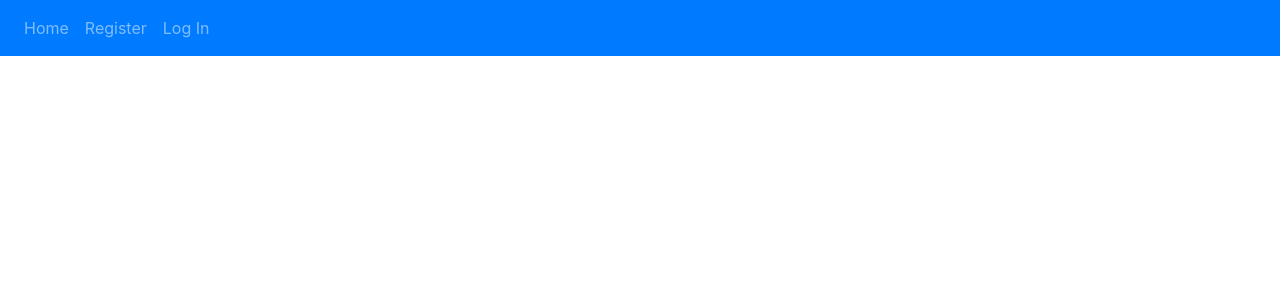
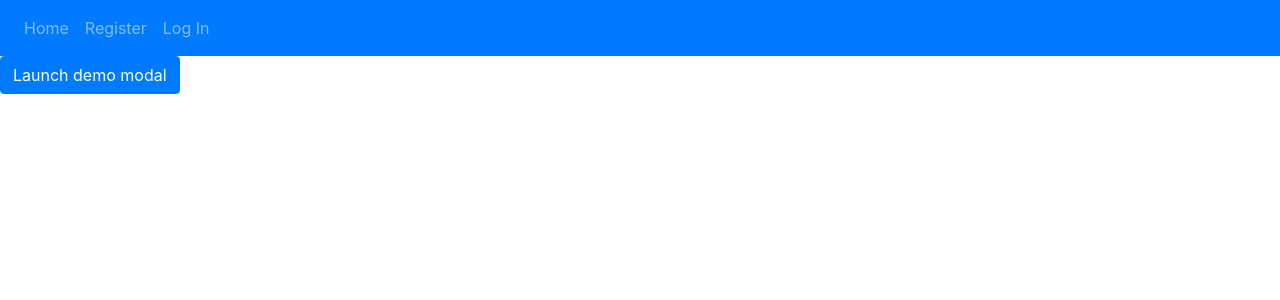
Before and after one commit to snokaru/student-connect, a React (Create React App) app in the folder frontend/: page /modal in a window 1280 px wide. Shown: the top 300 px of the page. Built offline with nearby package versions, Linux system fonts and the light colour scheme; no server answers; the HTML template or start-up script is replaced by a standard one.

Commit message:
Modal component created, not working iet

```diff
--- a/frontend/src/App.js
+++ b/frontend/src/App.js
@@ -14,6 +14,7 @@
 
 import { BrowserRouter as Router, Switch, Route } from "react-router-dom";
 import FullPost from "./components/Pages/FullPost";
+import { FiltreModal } from "./components/Layout/FiltreModal";
 
 
 const App = () => {
@@ -45,8 +46,8 @@
               <Route exact path="/spinner">
                 <Spinner />
               </Route>
-              <Route exact path="/search">
-              <Searchbar/>
+              <Route exact path="/modal">
+              <FiltreModal/>
               </Route>
             </Switch>
           </UserState>
--- /dev/null
+++ b/frontend/src/components/Layout/FiltreModal.js
@@ -0,0 +1,39 @@
+import React from 'react'
+
+export const FiltreModal = () => {
+    return (
+        <div>
+        <button type="button" class="btn btn-primary" data-bs-toggle="modal" data-bs-target="#exampleModal">
+  Launch demo modal
+     </button>
+        <div class="modal" tabindex="-1">
+        <div class="modal-dialog">
+          <div class="modal-content">
+            <div class="modal-header">
+              <h5 class="modal-title">Modal title</h5>
+              <button type="button" class="btn-close" data-bs-dismiss="modal" aria-label="Close"></button>
+            </div>
+            <div class="modal-body">
+              <div class="row">
+                  <div class="col">
+
+                  </div>
+                  <div class="col">
+
+                  </div>
+                  <div class="col">
+
+                  </div>
+
+              </div>
+            </div>
+            <div class="modal-footer">
+              <button type="button" class="btn btn-secondary" data-bs-dismiss="modal">Close</button>
+              <button type="button" class="btn btn-primary">Save changes</button>
+            </div>
+          </div>
+        </div>
+      </div>
+      </div>
+    )
+}
--- a/frontend/src/components/Layout/Spinner.js
+++ b/frontend/src/components/Layout/Spinner.js
@@ -1,6 +1,6 @@
 import React from 'react';
 import { Col } from 'react-bootstrap';
-import Logo from '../../visuals/Logo2.png'
+import Logo from '../../visuals/Logo.png'
 import Footer from './Footer';
 import Style from './info-pages.module.css';
 import classes from "./footer.module.css";
@@ -10,14 +10,9 @@
 
     return (
 
-        <div className={classes.body}>
-
             <Col className="d-flex justify-content-center">
                 <img src={Logo} className={Style.rmSpinner} width={100} height={100} alt="Loading..."/>
             </Col>
-
-
-        </div>
 
     )
 
--- a/frontend/src/components/LoginForm.js
+++ b/frontend/src/components/LoginForm.js
@@ -1,7 +1,8 @@
 import React, { useEffect, useContext, useState } from "react";
 import { Link, useHistory } from "react-router-dom";
 import UserContext from "./UserState/userContext";
-import Footer1 from "./Layout/Footer1";
+import Footer1 from "./Layout/Footer";
+import classes from "../components/Layout/footer.module.css";
 
 
 const LoginForm = (props) => {
@@ -28,6 +29,7 @@
   };
   return (
     <React.Fragment>
+      <div className={classes.body}>
       <div className="w-25 my-4 p-3 card container">
         <h1 className="text-primary ">Log In</h1>
         <form onSubmit={onSubmit}>
@@ -69,7 +71,8 @@
           </p>
         </form>
       </div>
-      <Footer1/>
+     <div className={classes.footer}><Footer1/></div>
+      </div>
 
     </React.Fragment>
   );
--- a/frontend/src/components/Pages/User.js
+++ b/frontend/src/components/Pages/User.js
@@ -76,8 +76,8 @@
     setEdit(false);
   };
   return (
+
     <div className={classes.body}>
-    <div>
     <div className="container">
       <div className="main-body">
         <div className="row gutters-sm">
@@ -481,7 +481,6 @@
     </div>
     <div className={classes.footer}><Footer/></div>
     </div>
-    </div>
   );
 };
 export default User;
```
